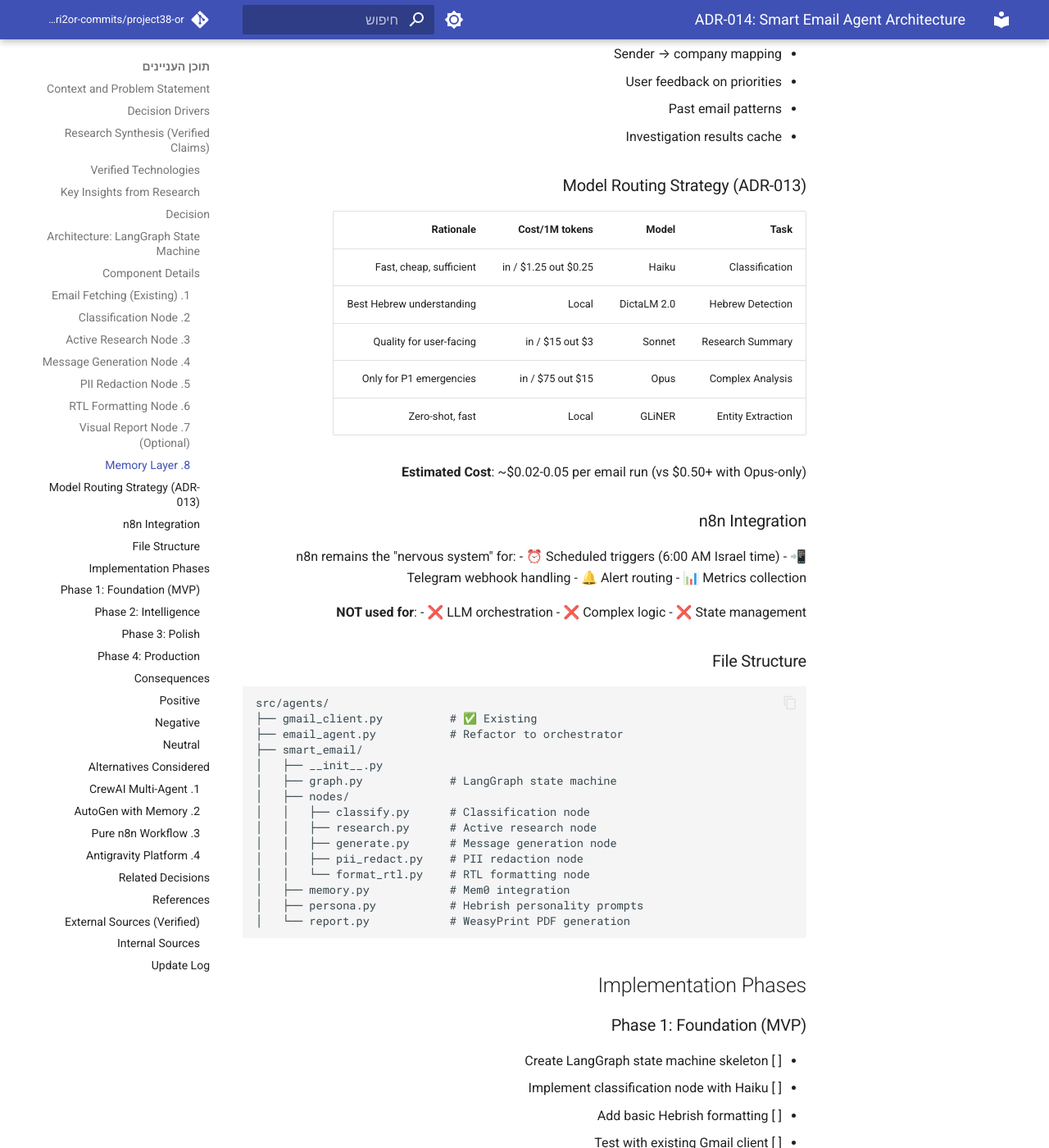
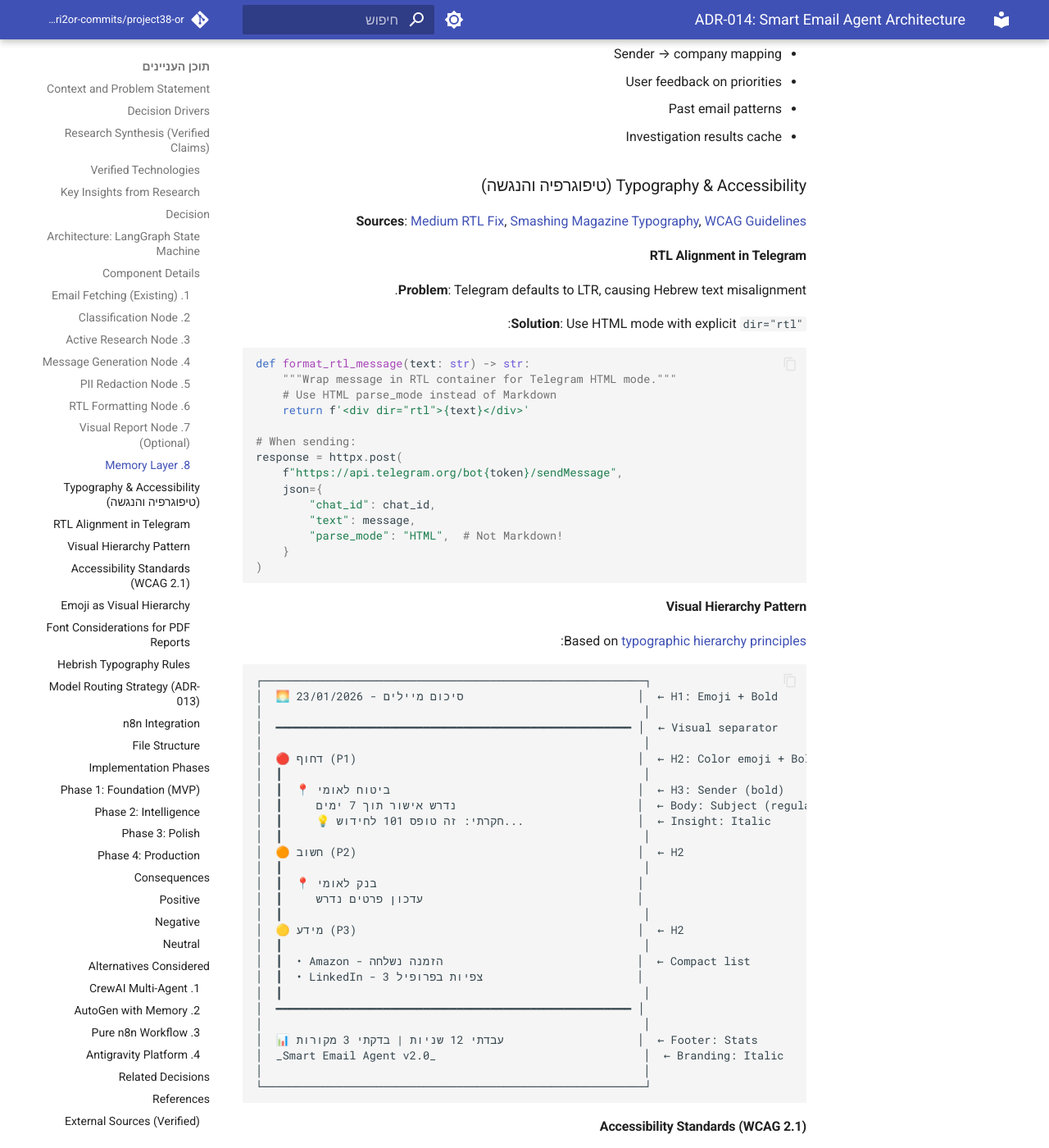
Before and after one commit to edri2or-commits/project38-or, an MkDocs documentation site: the page built from docs/decisions/ADR-014-smart-email-agent-architecture.md, in a window 1280 px wide and 1400 px high, scrolled down 4362 px. Shown: the whole window at 82% size. Built offline with MkDocs 1.6.1 and Material for MkDocs 9.7.7, drawn with Linux system fonts in a browser that asks for light colours; comment, search, counter and statistics services are not loaded; some of the changed text lies outside the part shown.

Commit message:
docs(adr-014): add typography and accessibility section
Added comprehensive טיפוגרפיה והנגשה section:
- RTL alignment fix for Telegram (HTML dir="rtl")
- Visual hierarchy pattern with emoji semantic meaning
- WCAG 2.1 accessibility standards
- Screen reader considerations
- Hebrish typography rules
- PDF font considerations (Heebo, RTL CSS)
- RLM sandwiching for mixed content

Sources: Medium, Smashing Magazine, W3C WCAG

https://claude.ai/code/session_01N52uF2joh2L79FUaerGmkm

````diff
--- a/docs/decisions/ADR-014-smart-email-agent-architecture.md
+++ b/docs/decisions/ADR-014-smart-email-agent-architecture.md
@@ -162,6 +162,142 @@ The current email agent (`src/agents/email_agent.py`) is "עלוב ביותר" (
   - Past email patterns
   - Investigation results cache
 
+### Typography & Accessibility (טיפוגרפיה והנגשה)
+
+**Sources**: [Medium RTL Fix](https://medium.com/@python-javascript-php-html-css/fixing-hebrew-text-alignment-in-telegram-bot-api-e951f9039b72), [Smashing Magazine Typography](https://www.smashingmagazine.com/2022/10/typographic-hierarchies/), [WCAG Guidelines](https://www.w3.org/WAI/WCAG21/)
+
+#### RTL Alignment in Telegram
+
+**Problem**: Telegram defaults to LTR, causing Hebrew text misalignment.
+
+**Solution**: Use HTML mode with explicit `dir="rtl"`:
+
+```python
+def format_rtl_message(text: str) -> str:
+    """Wrap message in RTL container for Telegram HTML mode."""
+    # Use HTML parse_mode instead of Markdown
+    return f'<div dir="rtl">{text}</div>'
+
+# When sending:
+response = httpx.post(
+    f"https://api.telegram.org/bot{token}/sendMessage",
+    json={
+        "chat_id": chat_id,
+        "text": message,
+        "parse_mode": "HTML",  # Not Markdown!
+    }
+)
+```
+
+#### Visual Hierarchy Pattern
+
+Based on [typographic hierarchy principles](https://www.smashingmagazine.com/2022/10/typographic-hierarchies/):
+
+```
+┌─────────────────────────────────────────────────────────┐
+│  🌅 סיכום מיילים - 23/01/2026                          │  ← H1: Emoji + Bold
+│                                                         │
+│  ━━━━━━━━━━━━━━━━━━━━━━━━━━━━━━━━━━━━━━━━━━━━━━━━━━━━━ │  ← Visual separator
+│                                                         │
+│  🔴 דחוף (P1)                                          │  ← H2: Color emoji + Bold
+│  ┃                                                      │
+│  ┃  📍 ביטוח לאומי                                     │  ← H3: Sender (bold)
+│  ┃     נדרש אישור תוך 7 ימים                           │  ← Body: Subject (regular)
+│  ┃     💡 חקרתי: זה טופס 101 לחידוש...                 │  ← Insight: Italic
+│  ┃                                                      │
+│  🟠 חשוב (P2)                                          │  ← H2
+│  ┃                                                      │
+│  ┃  📍 בנק לאומי                                       │
+│  ┃     עדכון פרטים נדרש                                │
+│  ┃                                                      │
+│  🟡 מידע (P3)                                          │  ← H2
+│  ┃                                                      │
+│  ┃  • Amazon - הזמנה נשלחה                             │  ← Compact list
+│  ┃  • LinkedIn - 3 צפיות בפרופיל                       │
+│  ┃                                                      │
+│  ━━━━━━━━━━━━━━━━━━━━━━━━━━━━━━━━━━━━━━━━━━━━━━━━━━━━━ │
+│                                                         │
+│  📊 עבדתי 12 שניות | בדקתי 3 מקורות                    │  ← Footer: Stats
+│  _Smart Email Agent v2.0_                               │  ← Branding: Italic
+│                                                         │
+└─────────────────────────────────────────────────────────┘
+```
+
+#### Accessibility Standards (WCAG 2.1)
+
+| Principle | Implementation |
+|-----------|----------------|
+| **Perceivable** | Color + emoji for priority (🔴🟠🟡⚪) - not color alone |
+| **Understandable** | Hebrew-first, English terms in context |
+| **Distinguishable** | 4.5:1 contrast ratio (Telegram dark mode safe) |
+| **Screen Reader** | Structured hierarchy with H1→H2→Body flow |
+
+#### Emoji as Visual Hierarchy
+
+Strategic emoji usage (not decoration):
+
+| Emoji | Semantic Meaning | Screen Reader |
+|-------|------------------|---------------|
+| 🔴 | P1 Urgent | "אזהרה" |
+| 🟠 | P2 Important | "חשוב" |
+| 🟡 | P3 Info | "מידע" |
+| ⚪ | P4 Low | "נמוך" |
+| 📍 | Sender marker | "מאת" |
+| 💡 | AI insight | "תובנה" |
+| 📊 | Statistics | "סטטיסטיקה" |
+| ⏰ | Deadline | "דד-ליין" |
+
+#### Font Considerations for PDF Reports
+
+When generating PDF via WeasyPrint:
+
+```css
+/* RTL-first CSS */
+body {
+    direction: rtl;
+    text-align: right;
+    font-family: 'Heebo', 'Arial Hebrew', sans-serif;
+    font-size: 16px; /* WCAG minimum */
+    line-height: 1.6; /* Readability */
+}
+
+/* English inline */
+.english-term {
+    direction: ltr;
+    unicode-bidi: embed;
+    font-family: 'Inter', sans-serif;
+}
+
+/* Visual hierarchy */
+h1 { font-size: 24px; font-weight: 700; }
+h2 { font-size: 18px; font-weight: 600; color: #333; }
+.insight { font-style: italic; color: #666; }
+```
+
+#### Hebrish Typography Rules
+
+1. **Hebrew wrapper, English inline**:
+   ```
+   ✅ "בדקתי את ה-API ויש בעיה ב-authentication"
+   ❌ "I checked the API ויש בעיה in authentication"
+   ```
+
+2. **Technical terms stay English**:
+   - API, OAuth, webhook, deploy, commit
+   - Never translate: "ממשק תכנות יישומים" ❌
+
+3. **Numbers in context**:
+   ```
+   ✅ "יש לך 3 מיילים חדשים"
+   ✅ "נותרו 7 ימים לדד-ליין"
+   ```
+
+4. **RLM sandwiching for mixed content**:
+   ```python
+   RLM = "\u200F"
+   text = f"{RLM}בדקתי את {RLM}Railway{RLM} והכל תקין{RLM}"
+   ```
+
 ### Model Routing Strategy (ADR-013)
 
 | Task | Model | Cost/1M tokens | Rationale |
````
